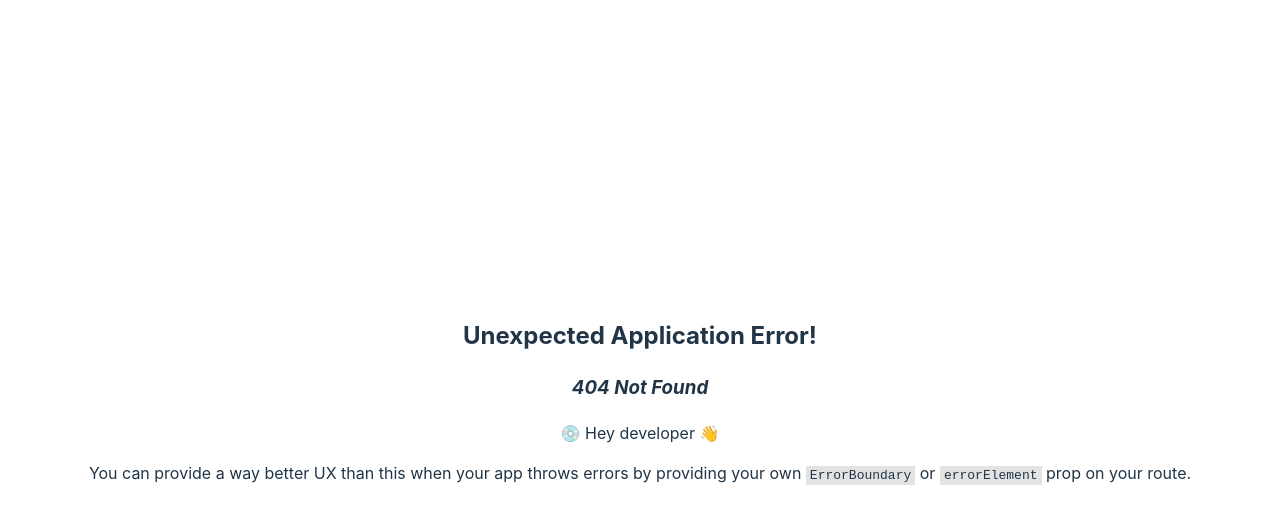
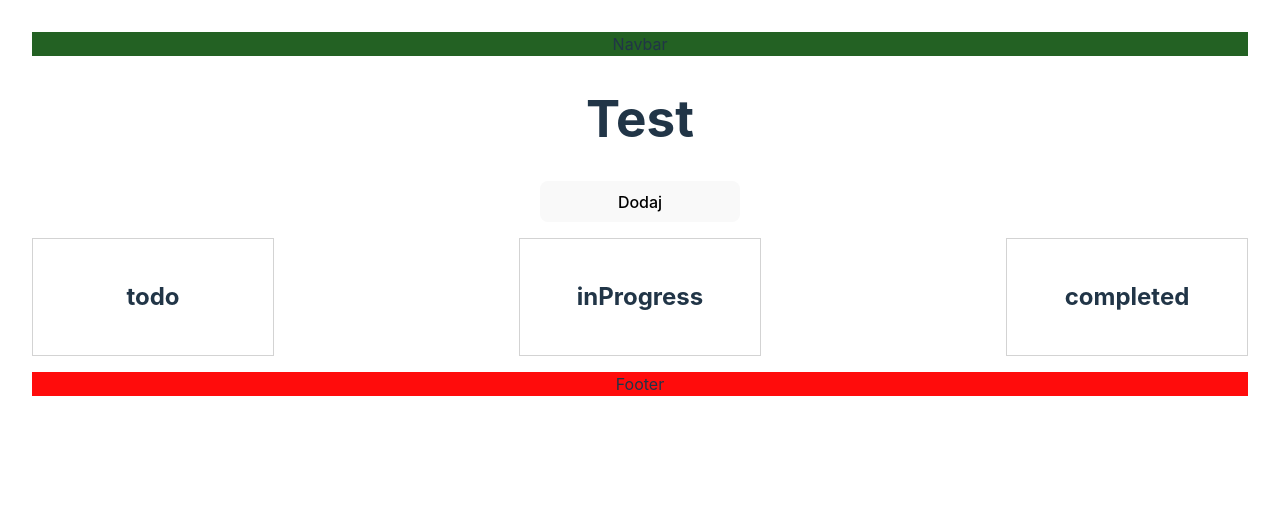
Before and after one commit to michal-kuliga12/organizer-app, a React (Vite) app in the folder client/: page /test in a window 1280 px wide. Before the commit this address had no page. Shown: the top 524 px of the page. Built offline with nearby package versions, Linux system fonts and the light colour scheme.

Commit message:
drag&drop
-added drag&drop feature on fake fetched todo items

```diff
--- a/client/package.json
+++ b/client/package.json
@@ -15,6 +15,7 @@
     "@mui/styled-engine-sc": "^5.11.11",
     "@mui/x-date-pickers": "^6.0.3",
     "@reduxjs/toolkit": "^1.9.3",
+    "@types/uuid": "^9.0.1",
     "axios": "^1.3.4",
     "dayjs": "^1.11.7",
     "react": "^18.2.0",
@@ -22,7 +23,8 @@
     "react-router-dom": "^6.9.0",
     "redux": "^4.2.1",
     "sass": "^1.60.0",
-    "styled-components": "^5.3.9"
+    "styled-components": "^5.3.9",
+    "uuid": "^9.0.0"
   },
   "devDependencies": {
     "@types/react": "^18.0.28",
--- /dev/null
+++ b/client/src/components/TodoItem.tsx
@@ -0,0 +1,60 @@
+import React from "react";
+import { ITodo } from "../interfaces/todo";
+
+interface ITodoItemComp {
+  todo: ITodo;
+  index: number;
+  dragStarted: Function;
+  deleteTodo: Function;
+  previousStatus: string | null;
+  nextStatus: string | null;
+  todoStatusChange: Function;
+}
+const TodoItemComp = ({
+  todo,
+  index,
+  dragStarted,
+  deleteTodo,
+  previousStatus,
+  nextStatus,
+  todoStatusChange,
+}: ITodoItemComp) => {
+  return (
+    <li
+      key={index}
+      draggable
+      onDragStart={(e) => {
+        dragStarted(e, todo.todo_uid);
+      }}
+    >
+      {todo?.todo_name}
+      <button
+        onClick={() => {
+          deleteTodo(todo.todo_uid);
+        }}
+      >
+        x
+      </button>
+      {previousStatus && (
+        <button
+          onClick={() => {
+            todoStatusChange(todo?.todo_uid, previousStatus);
+          }}
+        >
+          {"<"}
+        </button>
+      )}
+      {nextStatus && (
+        <button
+          onClick={() => {
+            todoStatusChange(todo?.todo_uid, nextStatus);
+          }}
+        >
+          {">"}
+        </button>
+      )}
+    </li>
+  );
+};
+
+export default TodoItemComp;
--- /dev/null
+++ b/client/src/features/todo/Todo.module.scss
@@ -0,0 +1,31 @@
+.container {
+  display: flex;
+  flex-direction: column;
+  justify-content: space-between;
+  .toolbar {
+    button {
+      width: 200px;
+    }
+  }
+  .todos {
+    display: flex;
+    justify-content: space-between;
+    ul {
+      min-width: 200px;
+      padding: 20px;
+      border: 1px solid lightgray;
+      display: flex;
+      flex-direction: column;
+      list-style: none;
+      li {
+        padding: 20px;
+        &:nth-child(2n) {
+          background-color: rgba(0, 255, 0, 0.151);
+        }
+        &:nth-child(2n + 1) {
+          background-color: rgba(251, 255, 0, 0.226);
+        }
+      }
+    }
+  }
+}
--- /dev/null
+++ b/client/src/features/todo/Todo.tsx
@@ -0,0 +1,170 @@
+import React, { useState } from "react";
+import { v4 as uuidv4 } from "uuid";
+import TodoItemComp from "../../components/TodoItem";
+import { ITodo } from "../../interfaces/todo";
+import styles from "./Todo.module.scss";
+
+class TodoItem {
+  todo_uid: string;
+  todo_name: string;
+  todo_status: string;
+  todo_created: Date;
+  todo_deadline: Date;
+  constructor(
+    id: string,
+    name: string,
+    status: string,
+    deadline: Date,
+    createdAt: Date
+  ) {
+    this.todo_uid = id;
+    this.todo_name = name;
+    this.todo_status = status;
+    this.todo_created = deadline;
+    this.todo_deadline = createdAt;
+  }
+}
+const Todo = () => {
+  const [todosData, setTodosData] = useState<ITodo[]>([]);
+  // TEMPORARY CREATING TODO
+  const addTodo = () => {
+    const newTodo = new TodoItem(
+      uuidv4(),
+      "Do przenoszenia",
+      "todo",
+      new Date("2023-04-12"),
+      new Date()
+    );
+    if (todosData?.length > 0) {
+      setTodosData([...todosData, newTodo]);
+      return;
+    }
+    return setTodosData([newTodo]);
+  };
+  // DELETING TODO BY ID
+  const deleteTodo = (uid: string) => {
+    const tempTodoData = todosData.filter((todo) => todo.todo_uid !== uid);
+    setTodosData([...tempTodoData]);
+  };
+  // DRAGGING START
+  const dragStarted = (e: React.DragEvent<HTMLLIElement>, id: string) => {
+    e.dataTransfer.setData("todoId", id);
+  };
+  // DRAGGING OVER
+  const draggingOver = (e: React.DragEvent<HTMLUListElement>) => {
+    e.preventDefault();
+  };
+  // DRAGGING END
+  const dragEnded = (
+    e: React.DragEvent<HTMLUListElement>,
+    newStatus: string
+  ) => {
+    const transferedTodoUID = e.dataTransfer.getData("TodoId");
+    todoStatusChange(transferedTodoUID, newStatus);
+  };
+  const todoStatusChange = (uid: string, newStatus: string) => {
+    const todoIndex = todosData!.findIndex((todo) => todo.todo_uid === uid);
+    let foundTodo = todosData!.filter((todo) => todo.todo_uid === uid);
+    foundTodo[0]!.todo_status = newStatus;
+    let tempTodoData: ITodo[] = todosData;
+    tempTodoData[todoIndex] = foundTodo[0];
+    setTodosData([...tempTodoData]);
+  };
+  // const upKeyChange = (e,index) => {}
+  // const downKeyChange = (e,index) => {}
+  return (
+    <div className={styles.container}>
+      <div className={styles.toolbar}>
+        <button
+          onClick={() => {
+            addTodo();
+          }}
+        >
+          Dodaj
+        </button>
+      </div>
+      <div className={styles.todos}>
+        <ul
+          onDragOver={(e) => {
+            draggingOver(e);
+          }}
+          onDrop={(e) => {
+            dragEnded(e, "todo");
+          }}
+          className={styles.todo}
+        >
+          <h2>todo</h2>
+          {todosData?.map((todo, index) => {
+            if (todo.todo_status === "todo") {
+              return (
+                <TodoItemComp
+                  todo={todo}
+                  index={index}
+                  dragStarted={dragStarted}
+                  deleteTodo={deleteTodo}
+                  previousStatus={null}
+                  nextStatus={"inProgress"}
+                  todoStatusChange={todoStatusChange}
+                />
+              );
+            }
+          })}
+        </ul>
+        <ul
+          onDragOver={(e) => {
+            draggingOver(e);
+          }}
+          onDrop={(e) => {
+            dragEnded(e, "inProgress");
+          }}
+          className={styles.inProgress}
+        >
+          <h2>inProgress</h2>
+          {todosData?.map((todo, index) => {
+            if (todo.todo_status === "inProgress") {
+              return (
+                <TodoItemComp
+                  todo={todo}
+                  index={index}
+                  dragStarted={dragStarted}
+                  deleteTodo={deleteTodo}
+                  previousStatus={"todo"}
+                  nextStatus={"completed"}
+                  todoStatusChange={todoStatusChange}
+                />
+              );
+            }
+          })}
+        </ul>
+        <ul
+          onDragOver={(e) => {
+            draggingOver(e);
+          }}
+          onDrop={(e) => {
+            dragEnded(e, "completed");
+          }}
+          className={styles.completed}
+        >
+          <h2>completed</h2>
+          {todosData?.map((todo, index) => {
+            if (todo.todo_status === "completed") {
+              return (
+                <TodoItemComp
+                  todo={todo}
+                  index={index}
+                  dragStarted={dragStarted}
+                  deleteTodo={deleteTodo}
+                  previousStatus={"inProgress"}
+                  nextStatus={null}
+                  todoStatusChange={todoStatusChange}
+                />
+              );
+            }
+          })}
+        </ul>
+      </div>
+    </div>
+  );
+};
+
+export default Todo;
--- a/client/src/hooks/useFetch.ts
+++ b/client/src/hooks/useFetch.ts
@@ -4,10 +4,14 @@ import axios from "axios";
 const useFetch = (url: string, body: object | null | Date, method: string) => {
   const [data, setData] = useState<object | null>(null);
   const [error, setError] = useState<Error | null>(null);
-  const [loading, setLoading] = useState<boolean>(true);
+  const [loading, setLoading] = useState<boolean>(false);
+  const reFetch = () => {
+    console.log("refetched");
+  };
   console.log(url, body, method);
   useEffect(() => {
     const dataFetch = async () => {
+      setLoading(true);
       try {
         const response = await axios({
           method: method,
@@ -24,21 +28,6 @@ const useFetch = (url: string, body: object | null | Date, method: string) => {
     };
     dataFetch();
   }, [url]);
-  const reFetch = async () => {
-    try {
-      const response = await axios({
-        method: method,
-        url: url,
-        data: { params: body },
-      });
-      console.log(response.data);
-      setData(response.data);
-      setLoading(false);
-    } catch (err) {
-      setError(err);
-      setLoading(false);
-    }
-  };
   return { data, loading, error, reFetch };
 };
 export default useFetch;
--- a/client/src/index.scss
+++ b/client/src/index.scss
@@ -25,9 +25,6 @@ a:hover {
 
 body {
   margin: 0;
-  display: flex;
-  place-items: center;
-  min-width: 320px;
   min-height: 100vh;
 }
 
--- /dev/null
+++ b/client/src/interfaces/todo.ts
@@ -0,0 +1,7 @@
+export interface ITodo {
+  todo_uid: string;
+  todo_name: string;
+  todo_status: string;
+  todo_created: Date;
+  todo_deadline: Date;
+}
--- /dev/null
+++ b/client/src/pages/Test.tsx
@@ -0,0 +1,13 @@
+import React from "react";
+import Todo from "../features/todo/Todo";
+
+const Test = () => {
+  return (
+    <div>
+      <h1>Test</h1>
+      <Todo />
+    </div>
+  );
+};
+
+export default Test;
--- a/client/src/pages/ToDo.tsx
+++ b/client/src/pages/ToDo.tsx
@@ -4,6 +4,8 @@ import { Dayjs } from "dayjs";
 import React, { useEffect, useState } from "react";
 import { ITask } from "../interfaces/task";
 import useFetch from "../hooks/useFetch";
+import { Badge } from "@mui/material";
+import { PickersDay, PickersDayProps } from "@mui/x-date-pickers";
 
 const ToDo: React.FC = () => {
   const [value, setValue] = useState<Dayjs | null>(null);
@@ -12,6 +14,7 @@ const ToDo: React.FC = () => {
     name: "",
     deadline: "",
   });
+  const [daysToHighlight, setDaysToHighlight] = useState([11]);
   const { data, loading, error, reFetch } = useFetch(
     `http://localhost:5000/task/${getDate}`,
     { date: getDate },
@@ -25,13 +28,62 @@ const ToDo: React.FC = () => {
         name,
         deadline,
       });
+      reFetch();
     } catch (err) {
       console.error(err);
     }
   };
+  function ServerDay(
+    props: PickersDayProps<Dayjs> & { highlightedDays?: number[] }
+  ) {
+    const { highlightedDays = [], day, outsideCurrentMonth, ...other } = props;
+
+    const isSelected =
+      !props.outsideCurrentMonth &&
+      highlightedDays.indexOf(props.day.date()) > 0;
+    console.log(props);
+    console.log(isSelected);
+    console.log(highlightedDays.indexOf);
 
     return (
+      <Badge
+        key={props.day.toString()}
+        overlap="circular"
+        badgeContent={isSelected ? "🌚" : undefined}
+      >
+        <PickersDay
+          {...other}
+          outsideCurrentMonth={outsideCurrentMonth}
+          day={day}
+        />
+      </Badge>
+    );
+  }
+  return (
     <div className="todo">
+      <div className="">
+        <div>
+          <DateCalendar
+            loading={loading}
+            value={value}
+            onChange={(newValue) => {
+              setValue(newValue);
+              setNewTask({
+                ...newTask,
+                deadline: newValue.$d,
+              });
+              setGetDate(newValue.$d);
+              console.log(typeof getDate);
+            }}
+            slots={{
+              day: ServerDay,
+            }}
+            slotProps={{
+              day: {
+                daysToHighlight,
+              } as any,
+            }}
+          />
           <form>
             <label htmlFor="task">
               <input
@@ -54,27 +106,19 @@ const ToDo: React.FC = () => {
               add task
             </button>
           </form>
-      <DateCalendar
-        value={value}
-        onChange={(newValue) => {
-          setValue(newValue);
-          setNewTask({
-            ...newTask,
-            deadline: newValue.$d,
-          });
-          setGetDate(newValue.$d);
-          console.log(typeof getDate);
-        }}
-      />
-      <ul className="taskList">
-        {data?.map((item) => {
-          return (
+        </div>
+        <div className="activeTasks">
+          <ul className="tasks">{/* {data.map((task,index)=>{})} */}</ul>
+        </div>
+      </div>
       <div>
-              <h2>{item.name}</h2>
+        <div className="pendingTasks">
+          <ul className="tasks">{/* {data.map((task,index)=>{})} */}</ul>
         </div>
-          );
-        })}
-      </ul>
+        <div className="doneTasks">
+          <ul className="tasks">{/* {data.map((task,index)=>{})} */}</ul>
+        </div>
+      </div>
     </div>
   );
 };
```
Also changed, not shown: client/src/App.tsx (+6 -1 lines), client/src/components/TaskComp.tsx (deleted, +0 -9 lines), client/src/features/todo/Todoslice.ts (added), 1 other file (tests, documents, lock files or other folders). Lines whose indentation alone changed are shown as unchanged.
